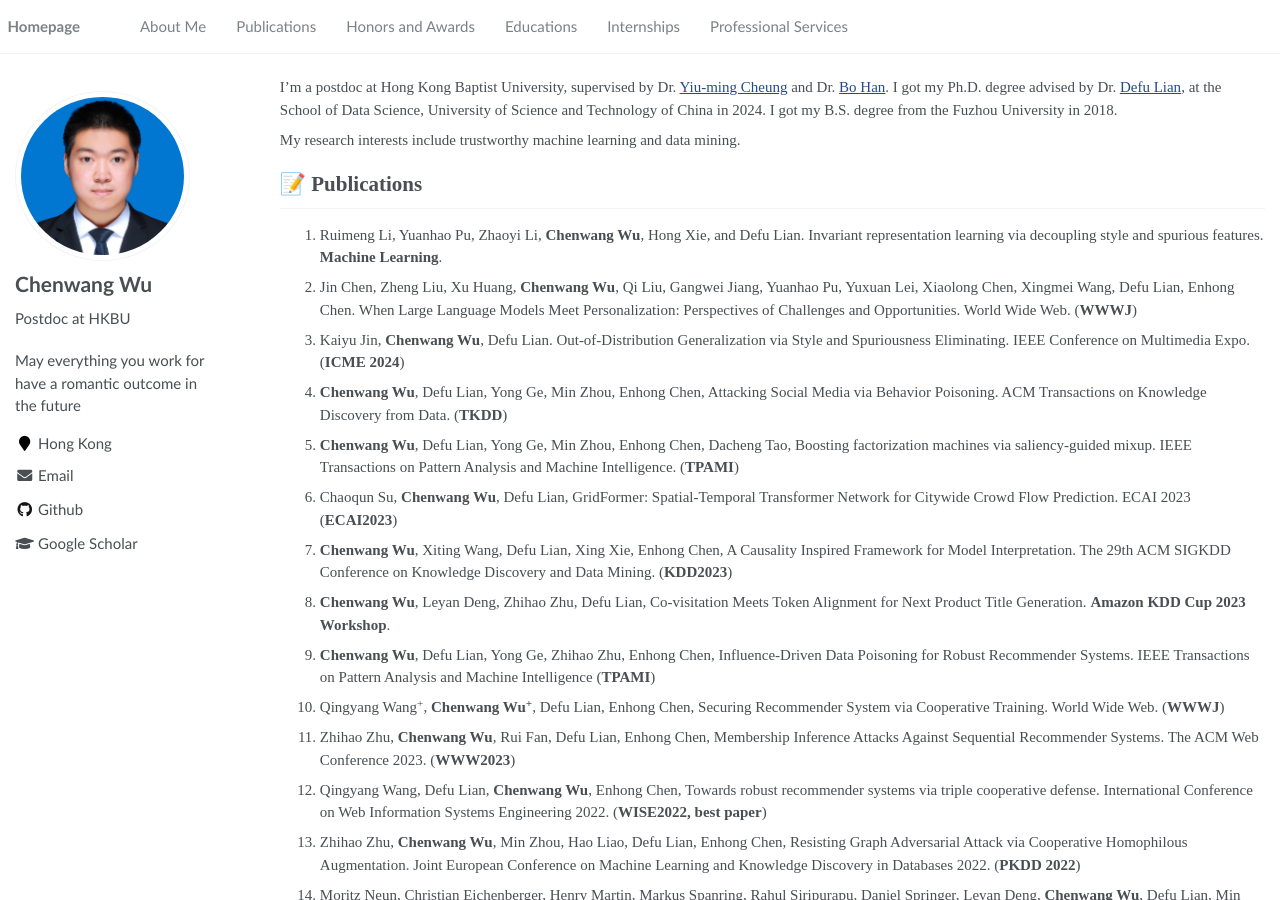
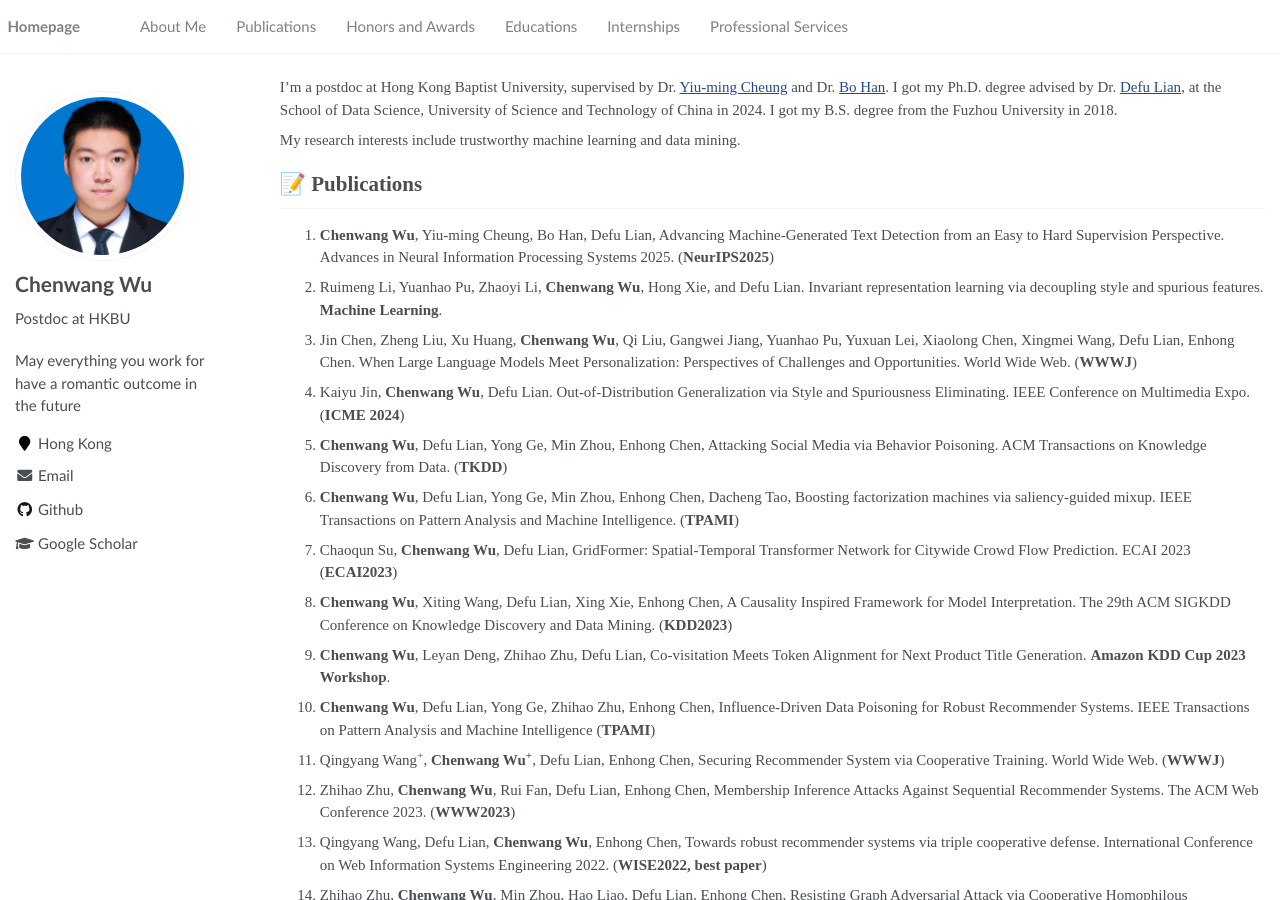
Before and after one commit to Daftstone/Daftstone.github.io, a Jekyll site: the page built from _pages/about.md, in a window 1280 px wide and 900 px high. Built offline with Jekyll 4.4.1, drawn with Linux system fonts in a browser that asks for light colours.

Commit message:
Update about.md

```diff
--- a/_pages/about.md
+++ b/_pages/about.md
@@ -26,6 +26,7 @@ My research interests include trustworthy machine learning and data mining.
 - *2022.02*: &nbsp;🎉🎉 Lorem ipsum dolor sit amet, consectetur adipiscing elit. Vivamus ornare aliquet ipsum, ac tempus justo dapibus sit amet.  -->
 
 # 📝 Publications
+1. **Chenwang Wu**, Yiu-ming Cheung, Bo Han, Defu Lian, Advancing Machine-Generated Text Detection from an Easy to Hard Supervision Perspective. Advances in Neural Information Processing Systems 2025. (**NeurIPS2025**)
 1. Ruimeng Li, Yuanhao Pu, Zhaoyi Li, **Chenwang Wu**, Hong Xie, and Defu Lian. Invariant representation learning via decoupling style and spurious features. **Machine Learning**.
 1. Jin Chen, Zheng Liu, Xu Huang, **Chenwang Wu**, Qi Liu, Gangwei Jiang, Yuanhao Pu, Yuxuan Lei, Xiaolong Chen, Xingmei Wang, Defu Lian, Enhong Chen. When Large Language Models Meet Personalization: Perspectives of Challenges and Opportunities. World Wide Web. (**WWWJ**)
 2. Kaiyu Jin, **Chenwang Wu**, Defu Lian. Out-of-Distribution Generalization via Style and Spuriousness Eliminating. IEEE Conference on Multimedia Expo. (**ICME 2024**)
```
